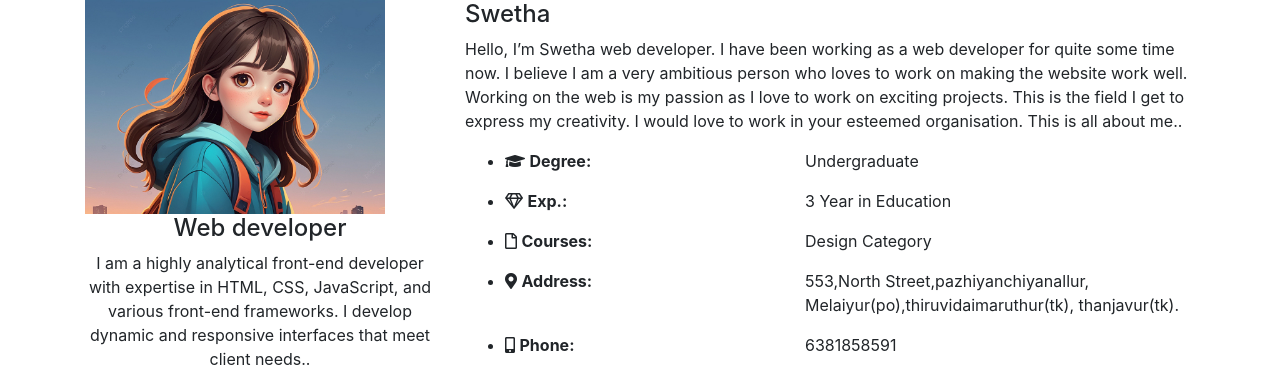
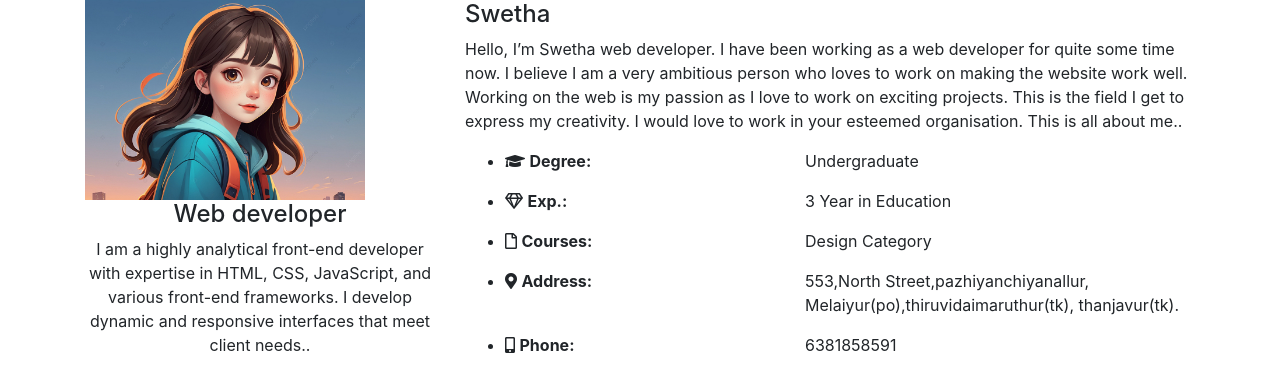
Before and after one commit to SSwetha6381/SwethaOfficial-, a plain HTML site: page profile/index.html in a window 1280 px wide. Shown: the top 367 px of the page. Drawn offline with nearby package versions, Linux system fonts and the light colour scheme.

Commit message:
Add files via upload

```diff
--- a/profile/index.html
+++ b/profile/index.html
@@ -4,7 +4,7 @@
         <div class="row">
             <div class="col-lg-4 col-md-5 xs-margin-30px-bottom">
                 <div class="team-single-img">
-                    <img src="swetha.jpg"width="300"hight="150" alt="">
+                    <img src="swetha.jpg"width="280"hight="150" alt="">
                 </div>
                 <div class="bg-light-gray padding-30px-all md-padding-25px-all sm-padding-20px-all text-center">
                     <h4 class="margin-10px-bottom font-size24 md-font-size22 sm-font-size20 font-weight-600">Web developer</h4>
```
